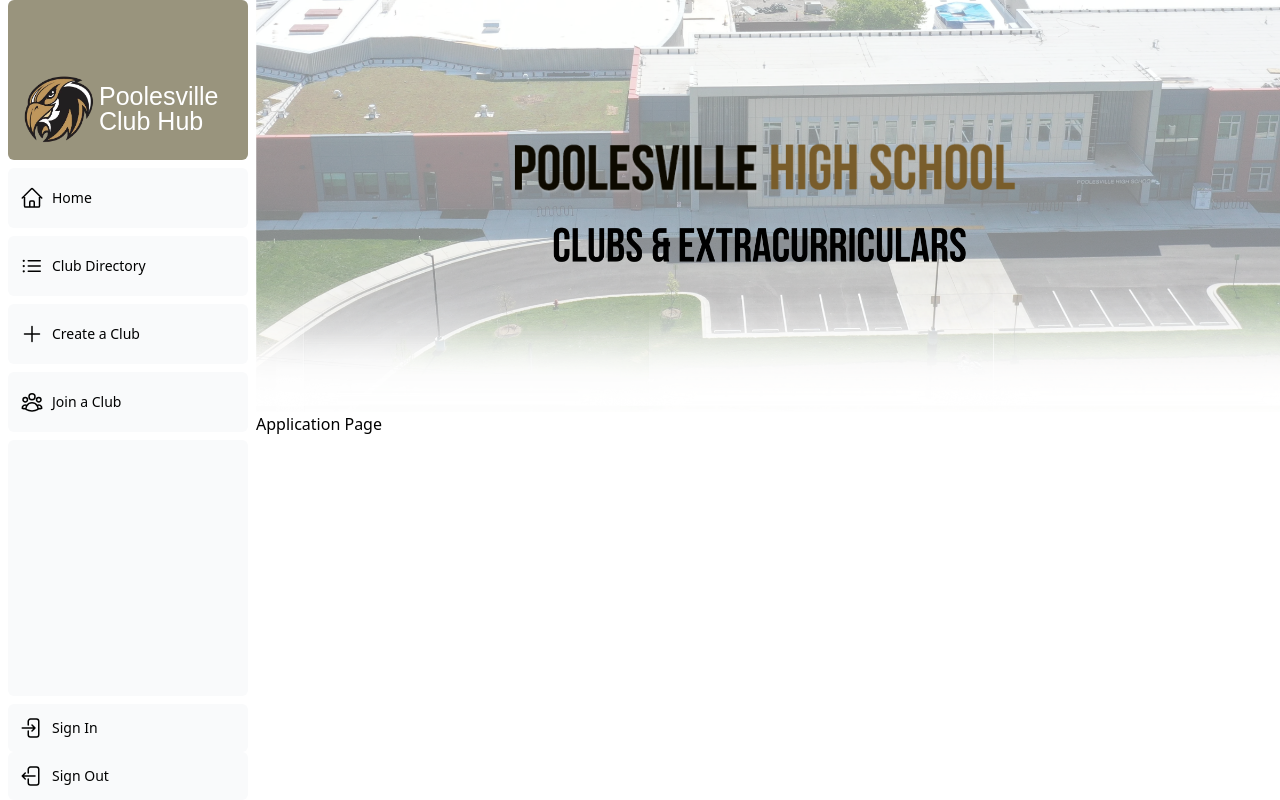
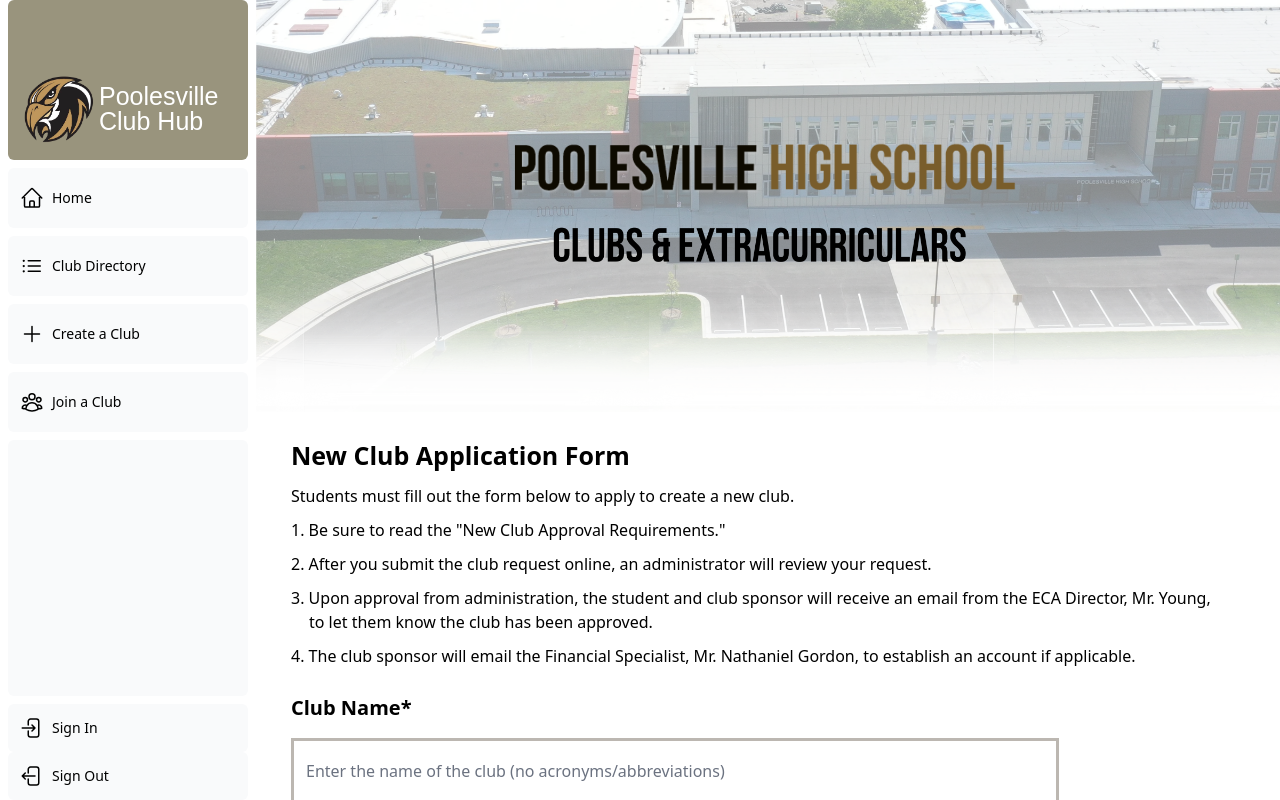
Before and after one commit to zandiac24/PHS-ClubHub, a Next.js app: page /dashboard/application in a window 1280 px wide. Built offline with nearby package versions, Linux system fonts and the light colour scheme; a web font is replaced by a local one.

Commit message:
Update #3
Added forms for registration and application pages, created header and input styles

```diff
--- a/app/dashboard/application/page.tsx
+++ b/app/dashboard/application/page.tsx
@@ -1,3 +1,33 @@
 export default function Page() {
-    return <p>Application Page</p>
+    return (
+        <div className='ml-[35px]'>
+            <div className='text-[25px] font-semibold mt-[25px]'>New Club Application Form</div>
+            <div className='text-[16px] mt-[10px] mb-[25px]'>
+                <div>Students must fill out the form below to apply to create a new club.</div>
+                <div className='mt-[10px] mb-[10px]'>1. Be sure to read the "New Club Approval Requirements."</div>
+                <div className='mt-[10px] mb-[10px]'>2. After you submit the club request online, an administrator will review your request.</div>
+                <div className='mt-[10px]'>3. Upon approval from administration, the student and club sponsor will receive an email from the ECA Director, Mr. Young,</div>
+                <div className='ml-[18px] mb-[10px]'>to let them know the club has been approved.</div>
+                <div className='mt-[10px] mb-[10px]'>4. The club sponsor will email the Financial Specialist, Mr. Nathaniel Gordon, to establish an account if applicable.</div>
+            </div>
+            <form>
+                <h1>Club Name*</h1>
+                 <input id="clubname" type="clubname" placeholder="Enter the name of the club (no acronyms/abbreviations)"></input>
+                <h1>Student Requesting Approval (Point of Contact)*</h1>
+                 <input id="studentname" type="studentname" placeholder="Enter your full name (ex. John Poole)"></input>
+                 <h1>Student Email*</h1>
+                 <input id="studentemail" type="studentemail" placeholder="Enter your MCPS email (@mcpsmd.net)"></input>
+                 <h1>Club Sponsor's Name (First and Last)*</h1>
+                 <input id="sponsorname" type="sponsorname" placeholder="Enter the club sponsor's full name"></input>
+                 <h1>Club Sponsor's Email*</h1>
+                 <input id="sponsoremail" type="sponsoremail" placeholder="Enter the club sponsor's MCPS email (@mcpsmd.net)"></input>
+                 <h1>Purpose/Description of the Club*</h1>
+                 <input className='py-12' id="purpose" type="purpose" placeholder="Enter a short description of your club"></input>
+                 <h1>Meeting Location*</h1>
+                 <input id="meetingloc" type="meetingloc" placeholder="Enter club meeting location (ex. Room 1000)"></input>
+                 <h1>Additional Information (Website, Social Media, etc.)</h1>
+                 <input className='mb-[30px]' id="addinfo" type="addinfo" placeholder="Additional information (optional)"></input>
+            </form>
+        </div>
+    );
 }
--- a/app/dashboard/registration/page.tsx
+++ b/app/dashboard/registration/page.tsx
@@ -6,6 +6,8 @@
             <form>
                 <h1>Student Full Name</h1>
                  <input id="studentname" type="studentname" placeholder="Enter your full name (ex. John Poole)"></input>
+                 <h1>Student Email Address</h1>
+                 <input id="studentemail" type="studentemail" placeholder="Enter your MCPS email (@mcpsmd.net)"></input>
             </form>
         </div>
     );
--- a/app/ui/global.css
+++ b/app/ui/global.css
@@ -2,7 +2,7 @@
 @tailwind components;
 @tailwind utilities;
 
-input[type='number'] {
+/* input[type='number'] {
   -moz-appearance: textfield;
   appearance: textfield;
 }
@@ -15,12 +15,12 @@
 input[type='number']::-webkit-outer-spin-button {
   -webkit-appearance: none;
   margin: 0;
-}
+} */
 
 h1 {
   @apply text-[20px] font-semibold mt-[15px] text-black;
 }
 
 input{
-  @apply appearance-none border-red-500 mt-[20px] rounded w-full py-2 px-3 text-gray-700 mb-3 leading-tight;
+  @apply appearance-none w-[60vw] border-[3px] border-yellow-200 mt-[15px] rounded-[10] py-5 px-3 text-gray-700 mb-3 leading-tight focus:border-yellow-400 focus:outline-none;
 }
--- a/tailwind.config.ts
+++ b/tailwind.config.ts
@@ -19,6 +19,7 @@
         },
         yellow: {
           100: '#dbd7bf',
+          200: '#bcb7b1',
           400: '#99947d',
           700: '#33312a',
         }
```
